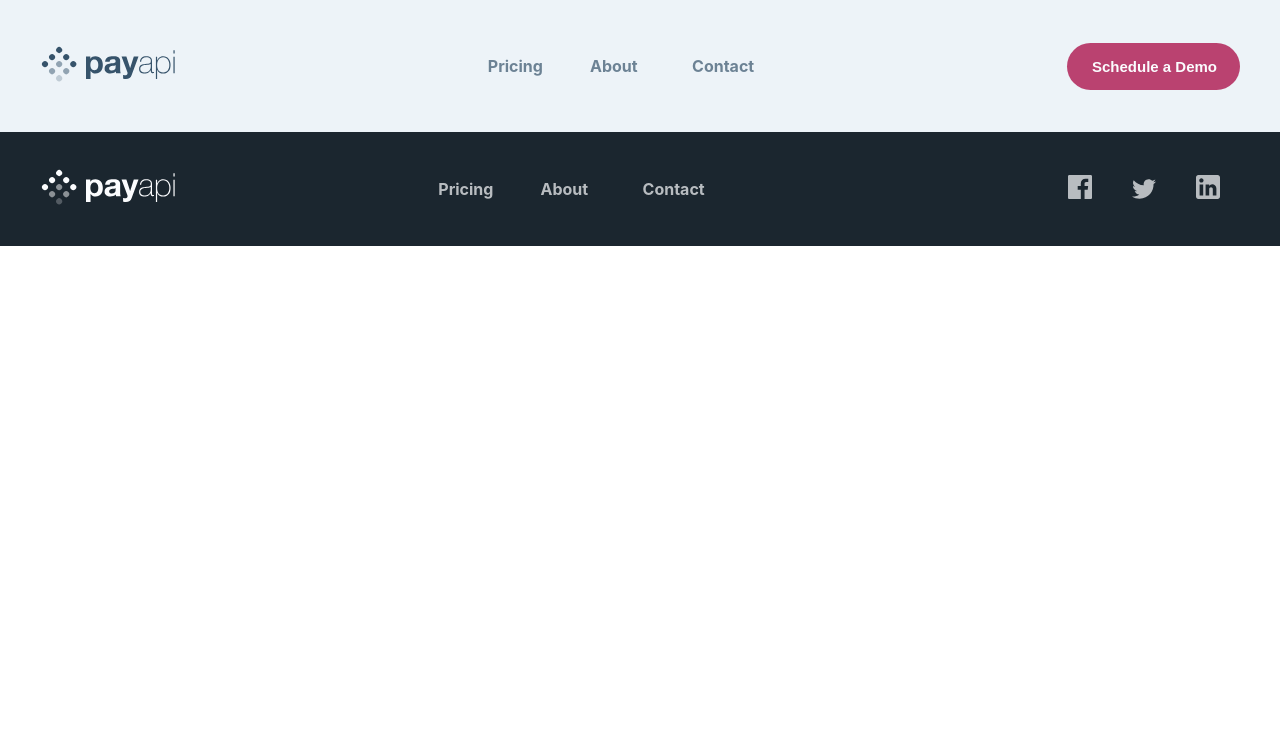
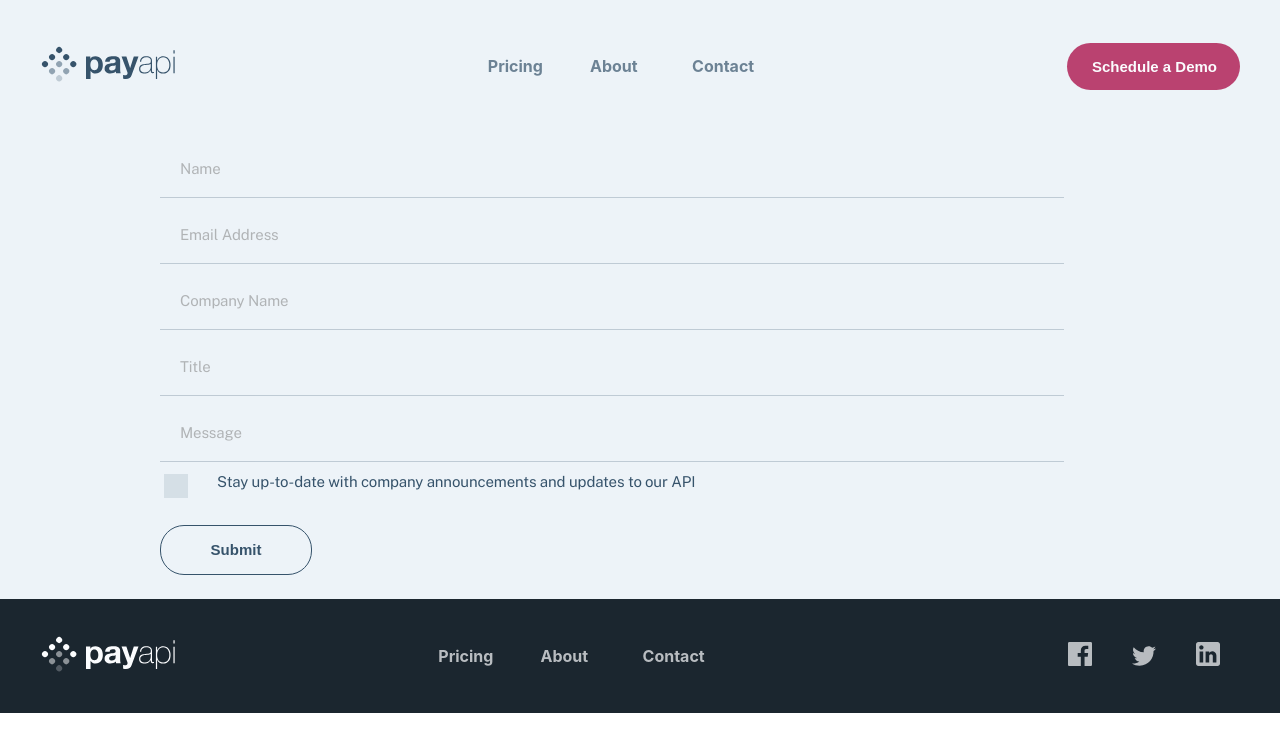
Before and after one commit to StankovicMarija/demo-react-project, a React (Create React App) app: page /contact in a window 1280 px wide. Shown: the top 752 px of the page. Built offline with nearby package versions, Linux system fonts and the light colour scheme.

Commit message:
adding contact form

```diff
--- a/package.json
+++ b/package.json
@@ -29,7 +29,8 @@
     ],
     "rules": {
       "react/function-component-definition": "off",
-      "react/prop-types": "off"
+      "react/prop-types": "off",
+      "no-debugger": "warn"
     }
   },
   "browserslist": {
--- a/src/components/button/button.jsx
+++ b/src/components/button/button.jsx
@@ -2,13 +2,13 @@ import React from 'react';
 import classNames from 'classnames';
 import classes from './button.module.css';
 
-const Button = ({ variant, children }) => {
+const Button = ({ variant, children, onClick }) => {
   const cls = classNames(classes.button, {
     [classes.light]: variant === 'light',
     [classes.dark]: variant === 'dark',
   });
 
-  return <button type="button" className={cls}>{children}</button>;
+  return <button onClick={onClick} type="button" className={cls}>{children}</button>;
 };
 
 export default Button;
--- /dev/null
+++ b/src/components/contactForm/contactForm.jsx
@@ -0,0 +1,151 @@
+/* eslint-disable max-len */
+/* eslint-disable jsx-a11y/label-has-associated-control */
+import React, { useState } from 'react';
+import classes from './contactForm.module.css';
+import InputField from './inpuField/inputField';
+import Button from '../button/button';
+
+function Form() {
+  const [enteredValues, setEnteredValues] = useState({
+    name: '',
+    email: '',
+    companyName: '',
+    title: '',
+    message: '',
+    checkbox: false,
+    errorMessage: '',
+    helpmessage: '',
+  });
+
+  const [isSubscribed, setIsSubscribed] = useState(false);
+  const [isValid, setIsValid] = useState();
+
+  const handleCheckbox = () => setIsSubscribed(!isSubscribed);
+
+  const [isError, setIsError] = useState({
+    nameError: '',
+    emailError: '',
+    companyNameError: '',
+    titleError: '',
+  });
+
+  const onChange = (e) => {
+    const { name, value } = e.target;
+    setEnteredValues({ ...enteredValues, [name]: value });
+  };
+
+  function validate(values) {
+    if (!values.name.trim()) {
+      setIsError({ ...setIsError, nameError: 'This field cant be empty' });
+    }
+
+    if (!values.email.trim()) {
+      setIsError({ ...setIsError, emailError: 'This field cant be empty' });
+    } else if (
+      !/^[A-Z0-9._%+-]+@[A-Z0-9.-]+\.[A-Z]{2,4}$/i.test(values.email)
+    ) {
+      setIsError({ ...setIsError, emailError: 'Incorect email format' });
+    }
+
+    if (!values.companyName.trim()) {
+      setIsError({
+        ...setIsError,
+        companyNameError: 'This field cant be empty',
+      });
+    }
+    if (!values.title.trim()) {
+      setIsError({ ...setIsError, titleError: 'This field cant be empty' });
+    }
+    if (setEnteredValues.errorMessage) {
+      setIsValid(false);
+    }
+  }
+
+  const handlerSubmit = (event) => {
+    event.preventDefault();
+
+    validate(enteredValues);
+    console.log(enteredValues);
+    // if (isValid) {
+    if (!isValid) {
+      alert(JSON.stringify({ enteredValues }));
+    }
+  };
+
+  console.log(enteredValues.errorMessage);
+  return (
+    <form className={classes.form} onSubmit={handlerSubmit}>
+      <div className={classes.input}>
+        <InputField
+          id="name"
+          type="text"
+          name="name"
+          placeholder="Name"
+          value={enteredValues.name}
+          onChange={onChange}
+          errorMessage={isError.nameError}
+        />
+      </div>
+      <div className={classes.input}>
+        <InputField
+          id="email"
+          type="text"
+          name="email"
+          placeholder="Email Address"
+          value={enteredValues.email}
+          onChange={onChange}
+          errorMessage={isError.emailError}
+        />
+      </div>
+      <div className={classes.input}>
+        <InputField
+          id="companyName"
+          type="text"
+          name="companyName"
+          placeholder="Company Name"
+          value={enteredValues.companyName}
+          onChange={onChange}
+          errorMessage={isError.companyNameError}
+        />
+      </div>
+      <div className={classes.input}>
+        <InputField
+          id="title"
+          type="text"
+          name="title"
+          placeholder="Title"
+          value={enteredValues.title}
+          onChange={onChange}
+          errorMessage={isError.titleError}
+        />
+      </div>
+      <div className={classes.input}>
+        <InputField
+          id="message"
+          type="text"
+          name="message"
+          placeholder="Message"
+          value={enteredValues.message}
+          onChange={onChange}
+        />
+      </div>
+      <div className={classes.checkboxWrapper}>
+        <InputField
+          id="subscribe"
+          type="checkbox"
+          value={isSubscribed}
+          onClick={handleCheckbox}
+        />
+        <label htmlFor="subscribe" className={classes.label}>
+          Stay up-to-date with company announcements and updates to our API
+        </label>
+      </div>
+      <div className={classes.btnWrapper}>
+        <Button type="submit" onClick={handlerSubmit} variant="light">
+          Submit
+        </Button>
+      </div>
+    </form>
+  );
+}
+export default Form;
--- /dev/null
+++ b/src/components/contactForm/contactForm.module.css
@@ -0,0 +1,71 @@
+.form {
+  background-color: #edf3f8;
+  padding: 0 24px;
+}
+
+.checkboxWrapper {
+  display: flex;
+  align-items: center;
+}
+
+.btnWrapper {
+  max-width: 152px;
+  padding: 24px 0;
+}
+
+.label {
+  font-family: 'Public Sans';
+  font-weight: 400;
+  font-size: 15px;
+  line-height: 25px;
+  letter-spacing: -0.12px;
+  color: #36536b;
+  padding-left: 26px;
+}
+
+input[type='checkbox'] {
+  background: #36536b40;
+  outline: none;
+  appearance: none;
+  width: 24px;
+  height: 24px;
+  cursor: pointer;
+  transition: opacity 0.2s;
+  border-bottom: none;
+  padding: 0;
+  margin-top: 12px;
+}
+
+input[type='checkbox']:hover {
+  border-bottom: none;
+}
+
+input[type='checkbox']:after {
+  content: '\2713';
+  width: 24px;
+  height: 24px;
+  color: white;
+  background: #ba4270;
+  font-weight: bold;
+  font-size: 20px;
+  display: flex;
+  align-items: center;
+  justify-content: center;
+  opacity: 0;
+}
+
+input[type='checkbox']:checked:after {
+  opacity: 1;
+}
+
+@media (min-width: 768px) {
+  .form {
+    padding: 0 160px;
+  }
+}
+
+@media (min-width: 1440px) {
+  .form {
+    padding: 0 24px;
+  }
+}
--- /dev/null
+++ b/src/components/contactForm/inpuField/inputField.jsx
@@ -0,0 +1,27 @@
+import React from 'react';
+import classes from './inputField.module.css';
+
+const InputField = ({
+  id,
+  type,
+  name,
+  placeholder,
+  value,
+  onChange,
+  errorMessage,
+}) => (
+  <div>
+    <input
+      id={id}
+      type={type}
+      name={name}
+      placeholder={placeholder}
+      value={value}
+      onChange={onChange}
+      className={classes.input}
+    />
+    {errorMessage && <span className={classes.errors}>{errorMessage}</span>}
+  </div>
+);
+
+export default InputField;
--- /dev/null
+++ b/src/components/contactForm/inpuField/inputField.module.css
@@ -0,0 +1,39 @@
+.input {
+  font-family: 'Public Sans';
+  font-style: 'Regular';
+  font-size: 15px;
+  line-height: 25px;
+  text-align: left;
+  letter-spacing: -0.12px;
+  opacity: 0.5;
+  color: #36536b;
+  background-color: transparent;
+  display: block;
+  width: 90%;
+  border: none;
+  border-bottom: 1px solid #36536b80;
+  padding: 24px 20px 16px;
+  outline: none;
+}
+
+.input:hover,
+.input:focus-visible,
+.input:active {
+  outline: none;
+  color: #36536b;
+  border-bottom: 1px solid #36536b;
+  cursor: pointer;
+  outline-offset: none;
+  opacity: 1;
+}
+
+input ~ span {
+  font-family: 'Public Sans';
+  font-weight: 400;
+  font-size: 11px;
+  line-height: 13px;
+  letter-spacing: -0.01px;
+  color: #ff0000;
+  opacity: 0.5;
+  padding-left: 20px;
+}
--- a/src/pages/Contact.jsx
+++ b/src/pages/Contact.jsx
@@ -1,4 +1,5 @@
 import React from 'react';
+import Form from '../components/contactForm/contactForm';
 import Footer from '../components/footer/footer';
 import Navigation from '../components/nav/navigation';
 
@@ -6,6 +7,7 @@ function Contact() {
   return (
     <div>
       <Navigation />
+      <Form />
       <Footer />
     </div>
   );
```
Also changed, not shown: src/components/contactForm/form.jsx (added, +86 -0 lines).
